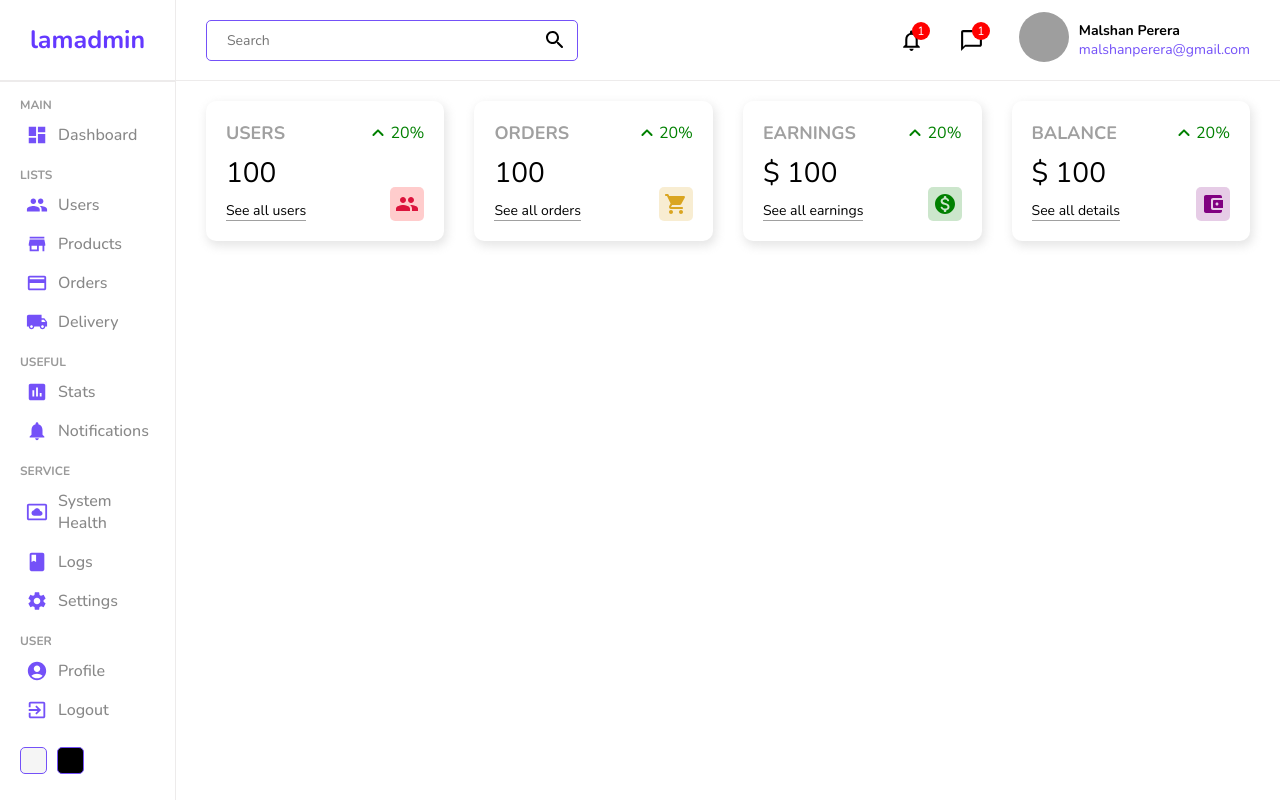
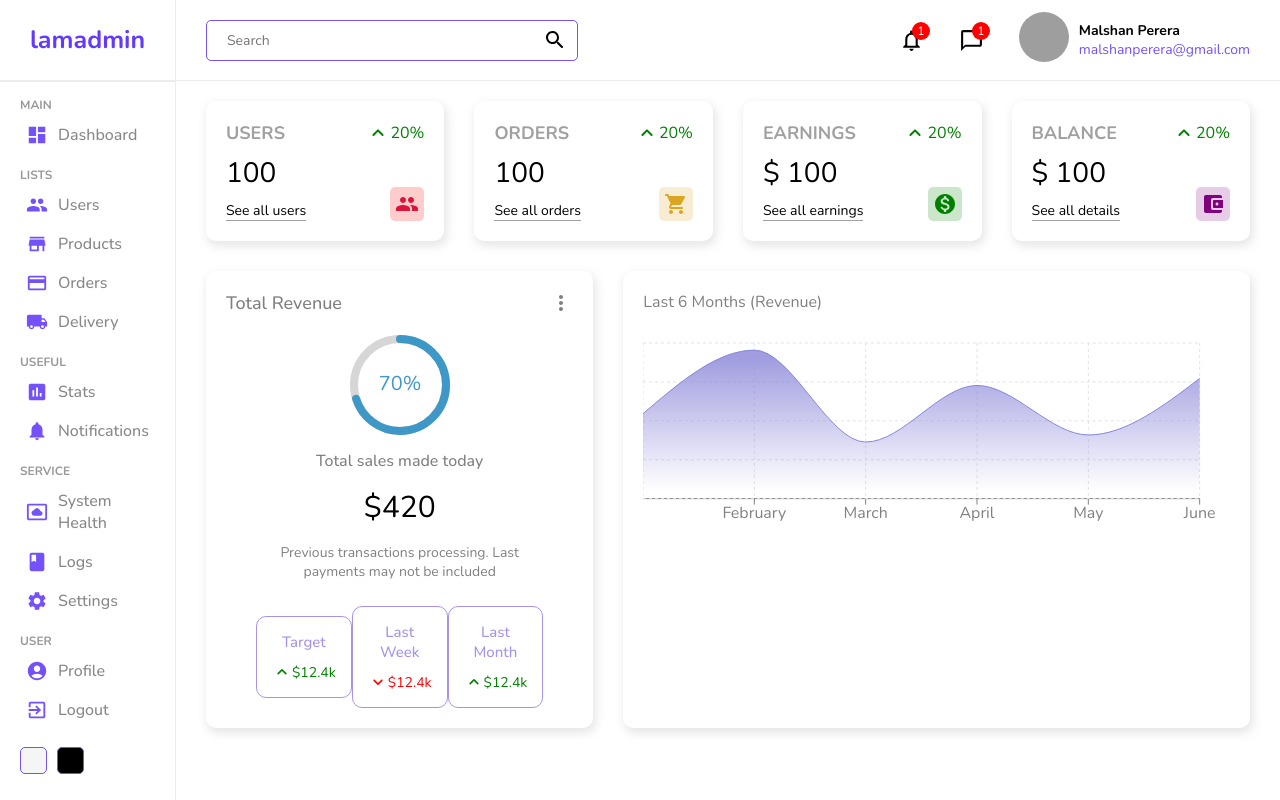
Before and after one commit to MalshanPerera/admin-panel-frontend, a React (Create React App) app: page / in a window 1280 px wide. Built offline with nearby package versions, Linux system fonts and the light colour scheme; grey boxes are pictures that could not be loaded.

Commit message:
React Charts

```diff
--- a/package.json
+++ b/package.json
@@ -15,9 +15,11 @@
     "@types/react": "^18.0.15",
     "@types/react-dom": "^18.0.6",
     "react": "^18.2.0",
+    "react-circular-progressbar": "^2.1.0",
     "react-dom": "^18.2.0",
     "react-router-dom": "^6.3.0",
     "react-scripts": "5.0.1",
+    "recharts": "^2.1.12",
     "sass": "^1.53.0",
     "typescript": "^4.7.4",
     "web-vitals": "^2.1.4"
--- /dev/null
+++ b/src/components/chart/Chart.module.scss
@@ -0,0 +1,16 @@
+.chart {
+  flex: 4;
+  -webkit-box-shadow: 2px 4px 10px 1px rgba(0, 0, 0, 0.47);
+  box-shadow: 2px 4px 10px 1px rgba(201, 201, 201, 0.47);
+  padding: 20px;
+  border-radius: 10px;
+  color: gray;
+
+  .title {
+    margin-bottom: 20px;
+  }
+
+  .chartGrid {
+    stroke: rgb(228, 225, 225);
+  }
+}
--- /dev/null
+++ b/src/components/chart/Chart.tsx
@@ -0,0 +1,54 @@
+import {
+  AreaChart,
+  Area,
+  XAxis,
+  CartesianGrid,
+  Tooltip,
+  ResponsiveContainer,
+} from 'recharts';
+
+import styles from './Chart.module.scss';
+
+const data = [
+  { name: 'January', Total: 1200 },
+  { name: 'February', Total: 2100 },
+  { name: 'March', Total: 800 },
+  { name: 'April', Total: 1600 },
+  { name: 'May', Total: 900 },
+  { name: 'June', Total: 1700 },
+];
+
+const Chart = () => {
+  return (
+    <div className={styles.chart}>
+      <div className={styles.title}>Last 6 Months (Revenue)</div>
+      <ResponsiveContainer width='100%' aspect={3 / 1}>
+        <AreaChart
+          width={730}
+          height={250}
+          data={data}
+          margin={{ top: 10, right: 30, left: 0, bottom: 0 }}
+        >
+          <defs>
+            <linearGradient id='total' x1='0' y1='0' x2='0' y2='1'>
+              <stop offset='5%' stopColor='#8884d8' stopOpacity={0.8} />
+              <stop offset='95%' stopColor='#8884d8' stopOpacity={0} />
+            </linearGradient>
+          </defs>
+          <XAxis dataKey='name' stroke='gray' />
+          <CartesianGrid strokeDasharray='3 3' className={styles.chartGrid} />
+          <Tooltip />
+          <Area
+            type='monotone'
+            dataKey='Total'
+            stroke='#8884d8'
+            fillOpacity={1}
+            fill='url(#total)'
+          />
+        </AreaChart>
+      </ResponsiveContainer>
+    </div>
+  );
+};
+
+export default Chart;
--- /dev/null
+++ b/src/components/featured/Featured.module.scss
@@ -0,0 +1,86 @@
+.featured {
+  flex: 2;
+  -webkit-box-shadow: 2px 4px 10px 1px rgba(0, 0, 0, 0.47);
+  box-shadow: 2px 4px 10px 1px rgba(201, 201, 201, 0.47);
+  padding: 20px;
+  border-radius: 10px;
+
+  .top {
+    display: flex;
+    justify-content: space-between;
+    align-items: center;
+    color: gray;
+
+    .title {
+      font-size: 18px;
+      font-weight: 500;
+    }
+  }
+
+  .bottom {
+    display: flex;
+    flex-direction: column;
+    align-items: center;
+    justify-content: center;
+    padding: 0 30px;
+    gap: 15px;
+
+    .featuredChart {
+      margin-top: 20px;
+      width: 100px;
+      height: 100px;
+    }
+
+    .title {
+      font-weight: 500;
+      color: gray;
+    }
+
+    .amount {
+      font-size: 30px;
+    }
+
+    .description {
+      font-weight: 300;
+      font-size: 14px;
+      color: gray;
+      text-align: center;
+    }
+
+    .summary {
+      width: 100%;
+      display: flex;
+      align-items: center;
+      justify-content: space-between;
+      margin-top: 10px;
+
+      .item {
+        text-align: center;
+        border: 1px solid rgb(167, 147, 238);
+        padding: 15px;
+        border-radius: 10px;
+
+        .itemTitle {
+          font-size: 15px;
+          font-weight: 500;
+          color: rgb(167, 147, 238);
+        }
+
+        .itemResult {
+          display: flex;
+          align-items: center;
+          margin-top: 10px;
+          font-size: 14px;
+
+          &.positive {
+            color: green;
+          }
+
+          &.negative {
+            color: red;
+          }
+        }
+      }
+    }
+  }
+}
--- /dev/null
+++ b/src/components/featured/Featured.tsx
@@ -0,0 +1,57 @@
+import MoreVertRoundedIcon from '@mui/icons-material/MoreVertRounded';
+import KeyboardArrowUpRoundedIcon from '@mui/icons-material/KeyboardArrowUpRounded';
+import KeyboardArrowDownRoundedIcon from '@mui/icons-material/KeyboardArrowDownRounded';
+import { CircularProgressbar } from 'react-circular-progressbar';
+import 'react-circular-progressbar/dist/styles.css';
+
+import styles from './Featured.module.scss';
+
+const Featured = () => {
+  return (
+    <div className={styles.featured}>
+      <div className={styles.top}>
+        <div className={styles.title}>Total Revenue</div>
+        <MoreVertRoundedIcon fontSize='medium' />
+      </div>
+      <div className={styles.bottom}>
+        <div className={styles.featuredChart}>
+          <CircularProgressbar
+            value={70}
+            text={`${70}%`}
+            className={styles.progressBar}
+          />
+        </div>
+        <div className={styles.title}>Total sales made today</div>
+        <div className={styles.amount}>$420</div>
+        <div className={styles.description}>
+          Previous transactions processing. Last payments may not be included
+        </div>
+        <div className={styles.summary}>
+          <div className={styles.item}>
+            <div className={styles.itemTitle}>Target</div>
+            <div className={`${styles.itemResult} ${styles.positive}`}>
+              <KeyboardArrowUpRoundedIcon fontSize='small' />
+              <div className={styles.resultAmount}>$12.4k</div>
+            </div>
+          </div>
+          <div className={styles.item}>
+            <div className={styles.itemTitle}>Last Week</div>
+            <div className={`${styles.itemResult} ${styles.negative}`}>
+              <KeyboardArrowDownRoundedIcon fontSize='small' />
+              <div className={styles.resultAmount}>$12.4k</div>
+            </div>
+          </div>
+          <div className={styles.item}>
+            <div className={styles.itemTitle}>Last Month</div>
+            <div className={`${styles.itemResult} ${styles.positive}`}>
+              <KeyboardArrowUpRoundedIcon fontSize='small' />
+              <div className={styles.resultAmount}>$12.4k</div>
+            </div>
+          </div>
+        </div>
+      </div>
+    </div>
+  );
+};
+
+export default Featured;
--- a/src/pages/home/Home.module.scss
+++ b/src/pages/home/Home.module.scss
@@ -5,9 +5,14 @@
     flex: 7;
   }
 
-  .cards {
+  .cards,
+  .charts {
     display: flex;
     padding: 20px 30px;
     gap: 30px;
   }
+
+  .charts {
+    padding: 10px 30px;
+  }
 }
--- a/src/pages/home/Home.tsx
+++ b/src/pages/home/Home.tsx
@@ -1,4 +1,6 @@
 import Card from '../../components/card/Card';
+import Chart from '../../components/chart/Chart';
+import Featured from '../../components/featured/Featured';
 import Navbar from '../../components/navbar/Navbar';
 import Sidebar from '../../components/sidebar/Sidebar';
 import { CardType } from '../../helpers/enums';
@@ -16,6 +18,10 @@ const Home = () => {
           <Card type={CardType.Earnings} />
           <Card type={CardType.Balance} />
         </div>
+        <div className={styles.charts}>
+          <Featured />
+          <Chart />
+        </div>
       </div>
     </div>
   );
```
Also changed, not shown: 1 other file (tests, documents, lock files or other folders).
